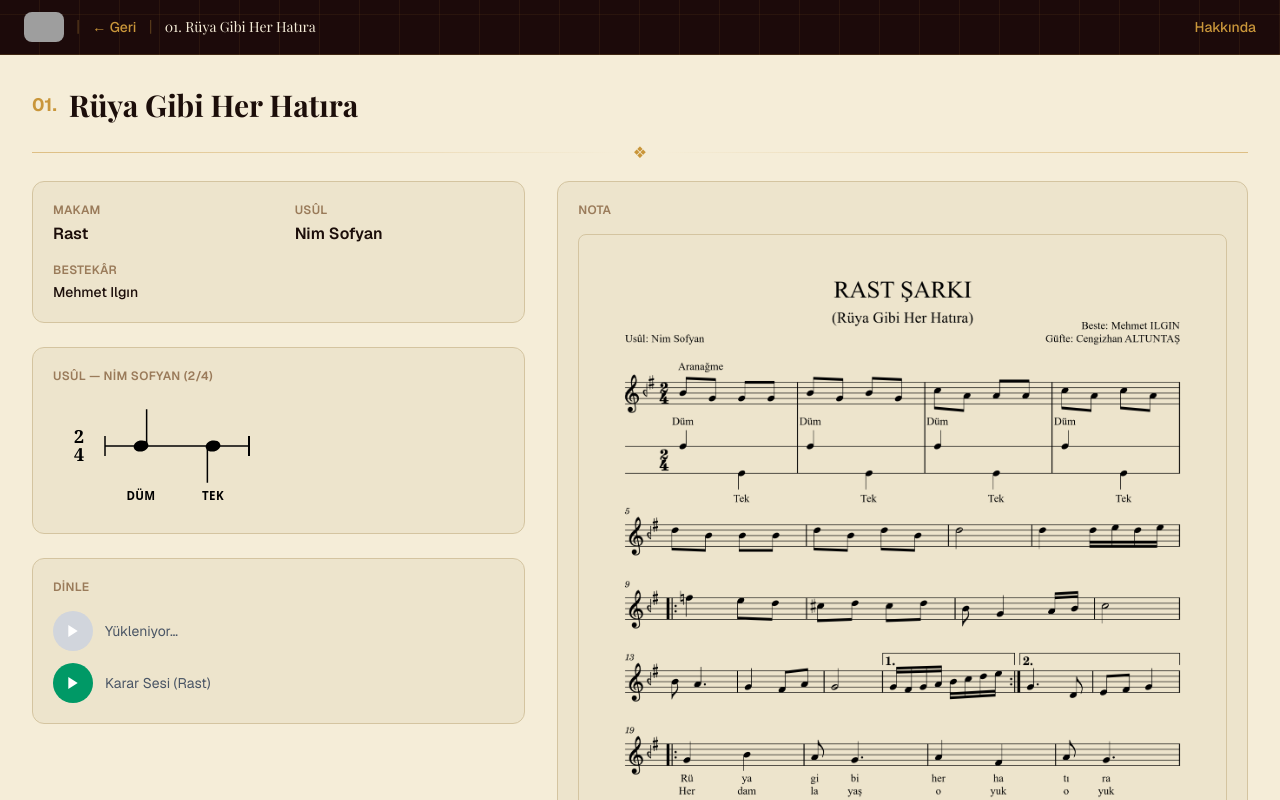
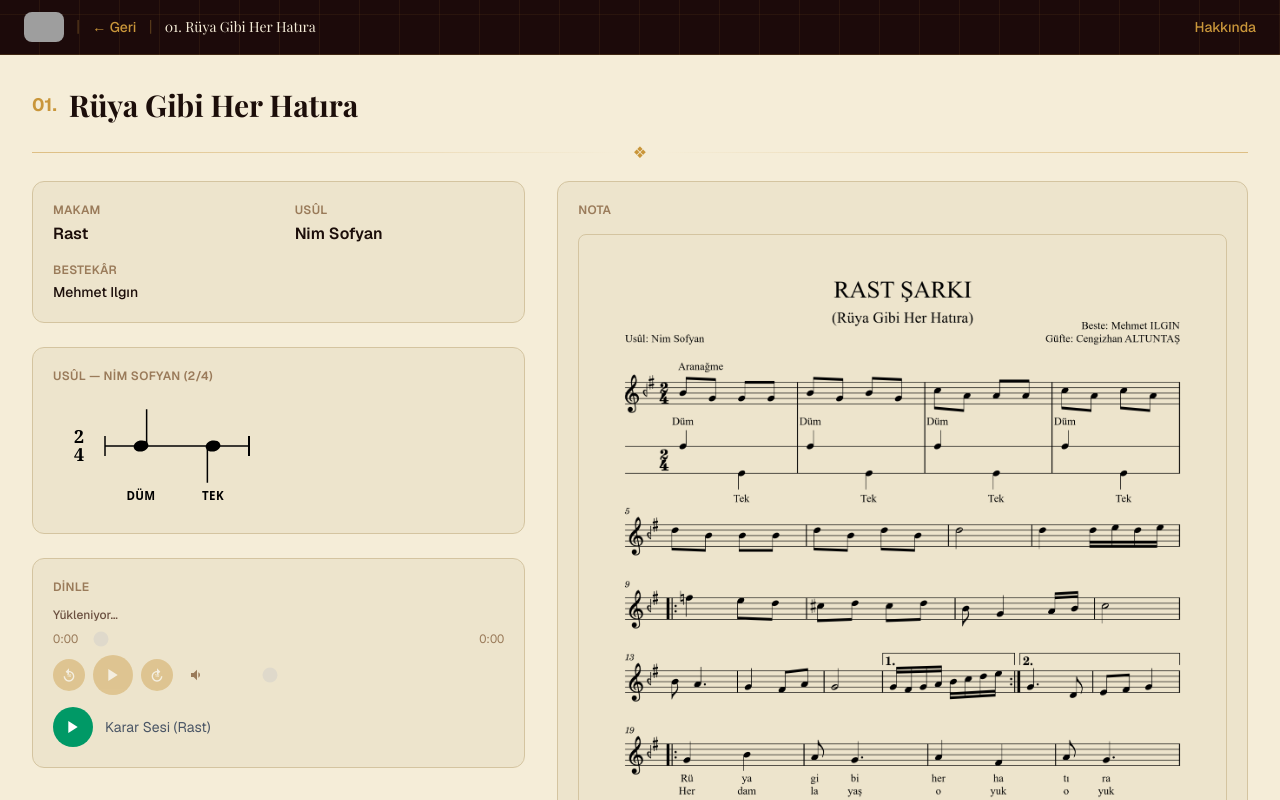
Before and after one commit to usulen/usulen.github.io, a Next.js app: page /eser/eser-01 in a window 1280 px wide. Shown: the top 800 px of the page. Built offline with nearby package versions, Linux system fonts and the light colour scheme; grey boxes are pictures that could not be loaded; a web font is replaced by a local one.

Commit message:
Ses oynatıcıya kontroller eklendi

```diff
--- a/components/AudioPlayer.tsx
+++ b/components/AudioPlayer.tsx
@@ -1,6 +1,6 @@
 'use client';
 
-import { useEffect, useRef, useState } from 'react';
+import { useEffect, useRef, useState, useCallback } from 'react';
 
 declare global {
   interface Window {
@@ -14,11 +14,35 @@ interface Props {
   title: string;
 }
 
+function fmt(s: number) {
+  const m = Math.floor(s / 60);
+  const sec = Math.floor(s % 60);
+  return `${m}:${sec.toString().padStart(2, '0')}`;
+}
+
 export default function AudioPlayer({ youtubeId, title }: Props) {
-  const playerRef = useRef<any>(null);
-  const holderRef = useRef<HTMLDivElement>(null);
-  const [playing, setPlaying] = useState(false);
-  const [ready, setReady] = useState(false);
+  const playerRef  = useRef<any>(null);
+  const holderRef  = useRef<HTMLDivElement>(null);
+  const tickRef    = useRef<ReturnType<typeof setInterval> | null>(null);
+
+  const [playing,  setPlaying]  = useState(false);
+  const [ready,    setReady]    = useState(false);
+  const [current,  setCurrent]  = useState(0);
+  const [duration, setDuration] = useState(0);
+  const [volume,   setVolume]   = useState(80);
+
+  const stopTick = useCallback(() => {
+    if (tickRef.current) { clearInterval(tickRef.current); tickRef.current = null; }
+  }, []);
+
+  const startTick = useCallback(() => {
+    stopTick();
+    tickRef.current = setInterval(() => {
+      if (!playerRef.current) return;
+      setCurrent(playerRef.current.getCurrentTime?.() ?? 0);
+      setDuration(playerRef.current.getDuration?.() ?? 0);
+    }, 500);
+  }, [stopTick]);
 
   useEffect(() => {
     let destroyed = false;
@@ -26,14 +50,21 @@ export default function AudioPlayer({ youtubeId, title }: Props) {
     const initPlayer = () => {
       if (destroyed || !holderRef.current) return;
       playerRef.current = new window.YT.Player(holderRef.current, {
-        height: '1',
-        width: '1',
+        height: '1', width: '1',
         videoId: youtubeId,
         playerVars: { autoplay: 0, controls: 0, rel: 0 },
         events: {
-          onReady: () => { if (!destroyed) setReady(true); },
+          onReady: (e: any) => {
+            if (destroyed) return;
+            e.target.setVolume(80);
+            setDuration(e.target.getDuration?.() ?? 0);
+            setReady(true);
+          },
           onStateChange: (e: any) => {
-            if (!destroyed) setPlaying(e.data === window.YT.PlayerState.PLAYING);
+            if (destroyed) return;
+            const isPlaying = e.data === window.YT.PlayerState.PLAYING;
+            setPlaying(isPlaying);
+            isPlaying ? startTick() : stopTick();
           },
         },
       });
@@ -44,7 +75,6 @@ export default function AudioPlayer({ youtubeId, title }: Props) {
     } else {
       const prev = window.onYouTubeIframeAPIReady;
       window.onYouTubeIframeAPIReady = () => { prev?.(); initPlayer(); };
-
       if (!document.querySelector('script[src*="youtube.com/iframe_api"]')) {
         const tag = document.createElement('script');
         tag.src = 'https://www.youtube.com/iframe_api';
@@ -54,44 +84,112 @@ export default function AudioPlayer({ youtubeId, title }: Props) {
 
     return () => {
       destroyed = true;
+      stopTick();
       playerRef.current?.destroy();
     };
-  }, [youtubeId]);
+  }, [youtubeId, startTick, stopTick]);
 
   const toggle = () => {
     if (!playerRef.current || !ready) return;
-    if (playing) {
-      playerRef.current.pauseVideo();
-    } else {
-      playerRef.current.playVideo();
-    }
+    playing ? playerRef.current.pauseVideo() : playerRef.current.playVideo();
   };
 
+  const seek = (delta: number) => {
+    if (!playerRef.current || !ready) return;
+    const next = Math.max(0, Math.min((playerRef.current.getCurrentTime?.() ?? 0) + delta, duration));
+    playerRef.current.seekTo(next, true);
+    setCurrent(next);
+  };
+
+  const onSeekBar = (e: React.ChangeEvent<HTMLInputElement>) => {
+    const val = Number(e.target.value);
+    playerRef.current?.seekTo(val, true);
+    setCurrent(val);
+  };
+
+  const onVolume = (e: React.ChangeEvent<HTMLInputElement>) => {
+    const val = Number(e.target.value);
+    setVolume(val);
+    playerRef.current?.setVolume(val);
+  };
+
+  const btnCls = 'flex items-center justify-center rounded-full text-white transition-colors disabled:opacity-40';
+  const gold   = { background: '#C9963A' };
+  const goldHover = 'hover:opacity-90';
+
   return (
-    <div className="mt-4 flex items-center gap-3">
+    <div className="mt-3 space-y-2" style={{ color: '#1C0E0A' }}>
       {/* Gizli YouTube iframe */}
       <div style={{ position: 'fixed', left: '-9999px', width: 1, height: 1, overflow: 'hidden' }}>
         <div ref={holderRef} />
       </div>
 
-      <button
-        onClick={toggle}
+      {/* Başlık */}
+      <p className="text-xs font-medium truncate" style={{ color: '#6B5040' }}>
+        {ready ? title : 'Yükleniyor…'}
+      </p>
+
+      {/* Progress bar */}
+      <div className="flex items-center gap-2">
+        <span className="text-xs tabular-nums w-8 shrink-0" style={{ color: '#9A7B5A' }}>{fmt(current)}</span>
+        <input
+          type="range" min={0} max={duration || 1} step={1} value={current}
+          onChange={onSeekBar}
           disabled={!ready}
-        className="flex items-center justify-center w-10 h-10 rounded-full bg-indigo-600 hover:bg-indigo-700 disabled:bg-gray-300 text-white transition-colors"
-        aria-label={playing ? 'Durdur' : 'Çal'}
-      >
+          className="flex-1 h-1.5 rounded-full appearance-none cursor-pointer disabled:opacity-40"
+          style={{ accentColor: '#C9963A' }}
+        />
+        <span className="text-xs tabular-nums w-8 shrink-0 text-right" style={{ color: '#9A7B5A' }}>{fmt(duration)}</span>
+      </div>
+
+      {/* Kontroller */}
+      <div className="flex items-center gap-2">
+        {/* 10s geri */}
+        <button onClick={() => seek(-10)} disabled={!ready} title="10 saniye geri"
+          className={`${btnCls} ${goldHover} w-8 h-8`} style={gold}>
+          <svg viewBox="0 0 24 24" fill="currentColor" className="w-4 h-4">
+            <path d="M12 5V2L7 7l5 5V8c3.31 0 6 2.69 6 6s-2.69 6-6 6-6-2.69-6-6H4c0 4.42 3.58 8 8 8s8-3.58 8-8-3.58-8-8-8z"/>
+            <text x="12" y="15" textAnchor="middle" fontSize="6" fontWeight="bold" fill="white" fontFamily="system-ui">10</text>
+          </svg>
+        </button>
+
+        {/* Play/Pause */}
+        <button onClick={toggle} disabled={!ready} title={playing ? 'Durdur' : 'Çal'}
+          className={`${btnCls} ${goldHover} w-10 h-10`} style={gold}>
           {playing ? (
             <svg className="w-4 h-4" fill="currentColor" viewBox="0 0 24 24">
-            <rect x="6" y="4" width="4" height="16" />
-            <rect x="14" y="4" width="4" height="16" />
+              <rect x="6" y="4" width="4" height="16"/><rect x="14" y="4" width="4" height="16"/>
             </svg>
           ) : (
             <svg className="w-4 h-4" fill="currentColor" viewBox="0 0 24 24">
-            <polygon points="5,3 19,12 5,21" />
+              <polygon points="5,3 19,12 5,21"/>
             </svg>
           )}
         </button>
-      <span className="text-sm text-gray-600">{ready ? title : 'Yükleniyor…'}</span>
+
+        {/* 10s ileri */}
+        <button onClick={() => seek(10)} disabled={!ready} title="10 saniye ileri"
+          className={`${btnCls} ${goldHover} w-8 h-8`} style={gold}>
+          <svg viewBox="0 0 24 24" fill="currentColor" className="w-4 h-4">
+            <path d="M12 5V2l5 5-5 5V8c-3.31 0-6 2.69-6 6s2.69 6 6 6 6-2.69 6-6h2c0 4.42-3.58 8-8 8s-8-3.58-8-8 3.58-8 8-8z"/>
+            <text x="12" y="15" textAnchor="middle" fontSize="6" fontWeight="bold" fill="white" fontFamily="system-ui">10</text>
+          </svg>
+        </button>
+
+        {/* Ses */}
+        <div className="flex items-center gap-1.5 ml-2">
+          <svg viewBox="0 0 24 24" fill="currentColor" className="w-4 h-4 shrink-0" style={{ color: '#9A7B5A' }}>
+            <path d="M3 9v6h4l5 5V4L7 9H3zm13.5 3c0-1.77-1.02-3.29-2.5-4.03v8.05c1.48-.73 2.5-2.25 2.5-4.02z"/>
+          </svg>
+          <input
+            type="range" min={0} max={100} step={1} value={volume}
+            onChange={onVolume}
+            disabled={!ready}
+            className="w-20 h-1.5 rounded-full appearance-none cursor-pointer disabled:opacity-40"
+            style={{ accentColor: '#C9963A' }}
+          />
+        </div>
+      </div>
     </div>
   );
 }
--- a/data/eserler.ts
+++ b/data/eserler.ts
@@ -119,6 +119,7 @@ export const ESERLER: Eser[] = [
     usul: 'Sofyan',
     beste: 'Tatyos Efendi',
     scorePaths: ['/scores/Gamzedeyim-1.png'],
+    youtubeId: 'VX9h_SQ9lPc',
     audioPath: '/audio/eser-11.mp3',
     usulPatternKey: 'Sofyan',
   },
@@ -129,6 +130,7 @@ export const ESERLER: Eser[] = [
     usul: 'Türk Aksağı',
     beste: 'Mısırlı Udi İbrahim Efendi',
     scorePaths: ['/scores/Yalnız bırakıp-1.png'],
+    youtubeId: 'DXifEAgoZwo',
     audioPath: '/audio/eser-12.mp3',
     usulPatternKey: 'Türk Aksağı',
   },
@@ -139,6 +141,7 @@ export const ESERLER: Eser[] = [
     usul: 'Yürük Semâî',
     beste: 'Süleyman Erguner',
     scorePaths: ['/scores/Erenler-1.png'],
+    youtubeId: 'tJkUD_eYbZE',
     audioPath: '/audio/eser-13.mp3',
     usulPatternKey: 'Yürük Semâî',
   },
@@ -149,6 +152,7 @@ export const ESERLER: Eser[] = [
     usul: 'Devr-i Hindî',
     beste: 'Şerif İçli',
     scorePaths: ['/scores/Gözlerin hayran bakarmış-1.png', '/scores/Gözlerin hayran bakarmış-2.png'],
+    youtubeId: '8Gl_N129u6A',
     audioPath: '/audio/eser-14.mp3',
     usulPatternKey: 'Devr-i Hindî',
   },
@@ -159,6 +163,7 @@ export const ESERLER: Eser[] = [
     usul: 'Düyek',
     beste: "Lem'i Atlı",
     scorePaths: ['/scores/Bu İmtidâd-ı Cevre Ki Bahtın Şitâbı Var-1.png'],
+    youtubeId: '5z6NW95S8qs',
     audioPath: '/audio/eser-15.mp3',
     usulPatternKey: 'Düyek',
   },
@@ -169,6 +174,7 @@ export const ESERLER: Eser[] = [
     usul: 'Müsemmen',
     beste: 'Fehmi Tokay',
     scorePaths: ['/scores/Gelmedin bir kerreden-1.png'],
+    youtubeId: 'mRgGM2urNFg',
     audioPath: '/audio/eser-16.mp3',
     usulPatternKey: 'Müsemmen',
   },
@@ -179,6 +185,7 @@ export const ESERLER: Eser[] = [
     usul: 'Ağır Aksak',
     beste: 'Şevki Bey',
     scorePaths: ['/scores/Kimseler gelmez-1.png', '/scores/Kimseler gelmez-2.png'],
+    youtubeId: 'vI7Yn0KMeug',
     audioPath: '/audio/eser-17.mp3',
     usulPatternKey: 'Ağır Aksak',
   },
@@ -190,6 +197,7 @@ export const ESERLER: Eser[] = [
     usul: 'Sofyan',
     beste: 'Şevki Bey',
     scorePaths: ['/scores/emeli meyli vefa-1.png', '/scores/emeli meyli vefa-2.png'],
+    youtubeId: '9bMnMELuHCs',
     audioPath: '/audio/eser-18.mp3',
     usulPatternKey: 'Sofyan',
   },
@@ -200,6 +208,7 @@ export const ESERLER: Eser[] = [
     usul: 'Yürük Semâî',
     beste: "Tab'i Mustafa Efendi",
     scorePaths: ['/scores/gül yüzlülerin-1.png'],
+    youtubeId: '3V-j2hkYaCY',
     audioPath: '/audio/eser-19.mp3',
     usulPatternKey: 'Yürük Semâî',
   },
@@ -210,6 +219,7 @@ export const ESERLER: Eser[] = [
     usul: 'Devr-i Hindî',
     beste: 'Mahmut Celalettin Paşa',
     scorePaths: ['/scores/Narı Firkat Şûlepaş-1.png', '/scores/Narı Firkat Şûlepaş-2.png'],
+    youtubeId: 'XkbteNtz0ds',
     audioPath: '/audio/eser-20.mp3',
     usulPatternKey: 'Devr-i Hindî',
   },
@@ -220,6 +230,7 @@ export const ESERLER: Eser[] = [
     usul: 'Oynak',
     beste: 'Anonim',
     scorePaths: ['/scores/beni de vurdu güzeller-1.png'],
+    youtubeId: 'jrTM7Wp0axc',
     audioPath: '/audio/eser-21.mp3',
     usulPatternKey: 'Oynak',
   },
@@ -231,6 +242,7 @@ export const ESERLER: Eser[] = [
     usul: 'Nim Sofyan',
     beste: 'Tanburi Cemil Bey',
     scorePaths: ['/scores/Çeçen Kızı-1.png'],
+    youtubeId: 'jlETB2Lyb88',
     audioPath: '/audio/eser-22.mp3',
     usulPatternKey: 'Nim Sofyan',
   },
@@ -241,6 +253,7 @@ export const ESERLER: Eser[] = [
     usul: 'Türk Aksağı',
     beste: 'Şevki Bey',
     scorePaths: ['/scores/Hicran oku-1.png', '/scores/Hicran oku-2.png'],
+    youtubeId: 'lpxu2RmTrYQ',
     audioPath: '/audio/eser-23.mp3',
     usulPatternKey: 'Türk Aksağı',
   },
@@ -251,6 +264,7 @@ export const ESERLER: Eser[] = [
     usul: 'Yürük Semâî',
     beste: 'Tanburi Ali Efendi',
     scorePaths: ['/scores/Senden bilirim yok-1.png', '/scores/Senden bilirim yok-2.png'],
+    youtubeId: 'A1JBNzNc8Vk',
     audioPath: '/audio/eser-24.mp3',
     usulPatternKey: 'Yürük Semâî',
   },
@@ -261,6 +275,7 @@ export const ESERLER: Eser[] = [
     usul: 'Devr-i Hindî',
     beste: 'Tanburi Cemil Bey',
     scorePaths: ['/scores/Görmek ister gözlerim-1.png', '/scores/Görmek ister gözlerim-2.png'],
+    youtubeId: '4AwLtFekiwY',
     audioPath: '/audio/eser-25.mp3',
     usulPatternKey: 'Devr-i Hindî',
   },
@@ -271,6 +286,7 @@ export const ESERLER: Eser[] = [
     usul: 'Düyek',
     beste: 'Rakım Elkutlu',
     scorePaths: ['/scores/Müheyya oldu meclis-1.png', '/scores/Müheyya oldu meclis-2.png'],
+    youtubeId: 'Ywez2a3Vl1c',
     audioPath: '/audio/eser-26.mp3',
     usulPatternKey: 'Düyek',
   },
@@ -281,6 +297,7 @@ export const ESERLER: Eser[] = [
     usul: 'Aksak',
     beste: 'Şerif İçli',
     scorePaths: ['/scores/Ezelden aşinanım-1.png'],
+    youtubeId: '105X5cgk_vg',
     audioPath: '/audio/eser-27.mp3',
     usulPatternKey: 'Aksak',
   },
@@ -291,6 +308,7 @@ export const ESERLER: Eser[] = [
     usul: 'Curcuna',
     beste: 'Anonim',
     scorePaths: ['/scores/Sinemde bir tutuşmuş-1.png', '/scores/Sinemde bir tutuşmuş-2.png'],
+    youtubeId: 'TRDaJeVi8Fk',
     audioPath: '/audio/eser-28.mp3',
     usulPatternKey: 'Curcuna',
   },
@@ -301,6 +319,7 @@ export const ESERLER: Eser[] = [
     usul: 'Aksak Semâî',
     beste: 'Zaharya',
     scorePaths: ['/scores/Talâtın devr-i kamerde-1.png', '/scores/Talâtın devr-i kamerde-2.png'],
+    youtubeId: 'aMJU8XqwPP4',
     audioPath: '/audio/eser-29.mp3',
     usulPatternKey: 'Aksak Semâî',
   },
@@ -312,6 +331,7 @@ export const ESERLER: Eser[] = [
     usul: 'Yürük Semâî',
     beste: 'Hacı Sadullah Ağa',
     scorePaths: ['/scores/Bir elif çekti yine-1.png', '/scores/Bir elif çekti yine-2.png'],
+    youtubeId: 'OD3HUyh4d8A',
     audioPath: '/audio/eser-30.mp3',
     usulPatternKey: 'Yürük Semâî',
   },
@@ -322,6 +342,7 @@ export const ESERLER: Eser[] = [
     usul: 'Düyek',
     beste: 'Rifat Bey',
     scorePaths: ['/scores/Gözden cemalin çün-1.png'],
+    youtubeId: 'PUnMOS1DFlg',
     audioPath: '/audio/eser-31.mp3',
     usulPatternKey: 'Düyek',
   },
@@ -332,6 +353,7 @@ export const ESERLER: Eser[] = [
     usul: 'Aksak',
     beste: 'Hacı Arif Bey',
     scorePaths: ['/scores/Humarı yok-1.png', '/scores/Humarı yok-2.png'],
+    youtubeId: 'JpArj8-KEkk',
     audioPath: '/audio/eser-32.mp3',
     usulPatternKey: 'Aksak',
   },
@@ -342,6 +364,7 @@ export const ESERLER: Eser[] = [
     usul: 'Evfer',
     beste: 'Şevki Bey',
     scorePaths: ['/scores/Bıçak düşmez belinden-1.png', '/scores/Bıçak düşmez belinden-2.png'],
+    youtubeId: 'nSLw11sSSrU',
     audioPath: '/audio/eser-33.mp3',
     usulPatternKey: 'Evfer',
   },
@@ -352,6 +375,7 @@ export const ESERLER: Eser[] = [
     usul: 'Raks Aksağı',
     beste: 'Anonim',
     scorePaths: ['/scores/İstanbuldan Üsküdara yol gider-1.png'],
+    youtubeId: 'WuStc76G_oc',
     audioPath: '/audio/eser-34.mp3',
     usulPatternKey: 'Raks Aksağı',
   },
@@ -362,6 +386,7 @@ export const ESERLER: Eser[] = [
     usul: 'Curcuna',
     beste: 'Rahmi Bey',
     scorePaths: ['/scores/Yetmez Mi Sana Bister ü Bâlîn Kucağım-1.png', '/scores/Yetmez Mi Sana Bister ü Bâlîn Kucağım-2.png'],
+    youtubeId: 'OCf9Ak-rx7A',
     audioPath: '/audio/eser-35.mp3',
     usulPatternKey: 'Curcuna',
   },
@@ -372,6 +397,7 @@ export const ESERLER: Eser[] = [
     usul: 'Aksak Semâî',
     beste: 'Tanburi Cemil Bey',
     scorePaths: ['/scores/MUHAYYER SAZ SEMÂÎSİ-1.png', '/scores/MUHAYYER SAZ SEMÂÎSİ-2.png'],
+    youtubeId: '-JBJzwcReg4',
     audioPath: '/audio/eser-36.mp3',
     usulPatternKey: 'Aksak Semâî',
   },
@@ -383,6 +409,7 @@ export const ESERLER: Eser[] = [
     usul: 'Türk Aksağı',
     beste: 'Medeni Aziz Efendi',
     scorePaths: ['/scores/ey çerhi sitemger-1.png'],
+    youtubeId: '92XAJVRHlU8',
     audioPath: '/audio/eser-37.mp3',
     usulPatternKey: 'Türk Aksağı',
   },
@@ -393,6 +420,7 @@ export const ESERLER: Eser[] = [
     usul: 'Yürük Semâî',
     beste: 'Hacı Sadullah Ağa',
     scorePaths: ['/scores/Nideyim sahnı çemen-1.png', '/scores/Nideyim sahnı çemen-2.png'],
+    youtubeId: 'UJ01ZkLhcGU',
     audioPath: '/audio/eser-38.mp3',
     usulPatternKey: 'Yürük Semâî',
   },
@@ -403,6 +431,7 @@ export const ESERLER: Eser[] = [
     usul: 'Devr-i Hindî',
     beste: 'Enderûnî Ali Bey',
     scorePaths: ['/scores/Aşık oldum yavrucağım-1.png', '/scores/Aşık oldum yavrucağım-2.png'],
+    youtubeId: '8B2Qmaxv6oM',
     audioPath: '/audio/eser-39.mp3',
     usulPatternKey: 'Devr-i Hindî',
   },
@@ -414,6 +443,7 @@ export const ESERLER: Eser[] = [
     usul: 'Devr-i Turan',
     beste: 'Anonim',
     scorePaths: ['/scores/gidem dedim aman-1.png'],
+    youtubeId: 'TiV6XpF2aiM',
     audioPath: '/audio/eser-40.mp3',
     usulPatternKey: 'Devr-i Turan',
   },
@@ -424,6 +454,7 @@ export const ESERLER: Eser[] = [
     usul: 'Ağır Düyek',
     beste: 'İsmail Dede Efendi',
     scorePaths: ['/scores/Ey çeşm-i ahu-1.png', '/scores/Ey çeşm-i ahu-2.png'],
+    youtubeId: 'InPalRWNIkU',
     audioPath: '/audio/eser-41.mp3',
     usulPatternKey: 'Ağır Düyek',
   },
@@ -434,6 +465,7 @@ export const ESERLER: Eser[] = [
     usul: 'Müsemmen',
     beste: 'Hacı Ârif Bey',
     scorePaths: ['/scores/kamer çehre-1.png', '/scores/kamer çehre-2.png'],
+    youtubeId: 'j3HPY4UaA8A',
     audioPath: '/audio/eser-42.mp3',
     usulPatternKey: 'Müsemmen',
   },
@@ -444,6 +476,7 @@ export const ESERLER: Eser[] = [
     usul: 'Aksak',
     beste: 'Şemseddin Ziyâ Bey',
     scorePaths: ['/scores/Kim görse seni-1.png', '/scores/Kim görse seni-2.png'],
+    youtubeId: 'KVXP4YL2NxA',
     audioPath: '/audio/eser-43.mp3',
     usulPatternKey: 'Aksak',
   },
@@ -454,6 +487,7 @@ export const ESERLER: Eser[] = [
     usul: 'Evfer',
     beste: 'Dede Efendi',
     scorePaths: ['/scores/Mah yüzüne aşıkanım-1.png'],
+    youtubeId: 'I4g-ZHxsH-Q',
     audioPath: '/audio/eser-44.mp3',
     usulPatternKey: 'Evfer',
   },
@@ -464,6 +498,7 @@ export const ESERLER: Eser[] = [
     usul: 'Curcuna',
     beste: 'Rıfat Bey',
     scorePaths: ['/scores/Sislendi hava-1.png', '/scores/Sislendi hava-2.png'],
+    youtubeId: 'gZS1XalsbBo',
     audioPath: '/audio/eser-45.mp3',
     usulPatternKey: 'Curcuna',
   },
@@ -474,6 +509,7 @@ export const ESERLER: Eser[] = [
     usul: 'Aksak Semâî',
     beste: 'Veli Dede',
     scorePaths: ['/scores/Hicaz Saz Semaisi-1.png'],
+    youtubeId: '_PpW5cFFeJU',
     audioPath: '/audio/eser-46.mp3',
     usulPatternKey: 'Aksak Semâî',
   },
@@ -484,6 +520,7 @@ export const ESERLER: Eser[] = [
     usul: 'Lenk Fahte',
     beste: 'Suphi Ezgi',
     scorePaths: ['/scores/baktıkça hüsn ü anına-1.png', '/scores/baktıkça hüsn ü anına-2.png'],
+    youtubeId: 'ggEqstgIZ-o',
     audioPath: '/audio/eser-47.mp3',
     usulPatternKey: 'Lenk Fahte',
   },
@@ -495,6 +532,7 @@ export const ESERLER: Eser[] = [
     usul: 'Semâî',
     beste: 'Vecdi Seyhun',
     scorePaths: ['/scores/Dil-bestenim-1.png', '/scores/Dil-bestenim-2.png'],
+    youtubeId: 'EnNIFS9fdqs',
     audioPath: '/audio/eser-48.mp3',
     usulPatternKey: 'Semâî',
   },
@@ -505,6 +543,7 @@ export const ESERLER: Eser[] = [
     usul: 'Sofyan',
     beste: 'İsmet Ağa',
     scorePaths: ['/scores/Bunu inkar etmez-1.png', '/scores/Bunu inkar etmez-2.png'],
+    youtubeId: 'HTzTVo7aCGw',
     audioPath: '/audio/eser-49.mp3',
     usulPatternKey: 'Sofyan',
   },
@@ -515,6 +554,7 @@ export const ESERLER: Eser[] = [
     usul: 'Türk Aksağı',
     beste: 'Şâkir Ağa',
     scorePaths: ['/scores/Dün gece sende-1.png', '/scores/Dün gece sende-2.png'],
+    youtubeId: 'ZsJUd57zvJs',
     audioPath: '/audio/eser-50.mp3',
     usulPatternKey: 'Türk Aksağı',
   },
@@ -525,6 +565,7 @@ export const ESERLER: Eser[] = [
     usul: 'Yürük Semâî',
     beste: 'İsmail Baha Sürelsan',
     scorePaths: ['/scores/Güle sor bülbüle sor-1.png'],
+    youtubeId: 'FT5Yg7WR6cE',
     audioPath: '/audio/eser-51.mp3',
     usulPatternKey: 'Yürük Semâî',
   },
@@ -535,6 +576,7 @@ export const ESERLER: Eser[] = [
     usul: 'Devr-i Hindî',
     beste: 'Selahaddin İçli',
     scorePaths: ['/scores/bahara indi melekler-1.png', '/scores/bahara indi melekler-2.png'],
+    youtubeId: '3ZyqvB-9jDs',
     audioPath: '/audio/eser-52.mp3',
     usulPatternKey: 'Devr-i Hindî',
   },
@@ -545,6 +587,7 @@ export const ESERLER: Eser[] = [
     usul: 'Devr-i Hindî',
     beste: 'Fehmi Tokay',
     scorePaths: ['/scores/Benden ayrı düştün-1.png'],
+    youtubeId: '_GZkasr_Ymk',
     audioPath: '/audio/eser-53.mp3',
     usulPatternKey: 'Devr-i Hindî',
   },
@@ -555,6 +598,7 @@ export const ESERLER: Eser[] = [
     usul: 'Düyek',
     beste: 'Fehmi Tokay',
     scorePaths: ['/scores/Geçti bahar hazan erdi-1.png'],
+    youtubeId: 'a74IP7DgodA',
     audioPath: '/audio/eser-54.mp3',
     usulPatternKey: 'Düyek',
   },
@@ -565,6 +609,7 @@ export const ESERLER: Eser[] = [
     usul: 'Evfer',
     beste: 'III. Selim',
     scorePaths: ['/scores/Bir pür cefa-1.png', '/scores/Bir pür cefa-2.png'],
+    youtubeId: 'e-WQpfsiVAQ',
     audioPath: '/audio/eser-55.mp3',
     usulPatternKey: 'Evfer',
   },
@@ -575,6 +620,7 @@ export const ESERLER: Eser[] = [
     usul: 'Aksak Semâî',
     beste: 'Dede Efendi',
     scorePaths: ['/scores/Zülfündedir benim-1.png', '/scores/Zülfündedir benim-2.png', '/scores/Zülfündedir benim-3.png'],
+    youtubeId: '_ADI4Y2_fxM',
     audioPath: '/audio/eser-56.mp3',
     usulPatternKey: 'Aksak Semâî',
   },
@@ -586,6 +632,7 @@ export const ESERLER: Eser[] = [
     usul: 'Sofyan',
     beste: 'Yıldırım Gürses',
     scorePaths: ['/scores/Yelkenler dikilecek-1.png'],
+    youtubeId: 'FuqwJmPc_8I',
     audioPath: '/audio/eser-57.mp3',
     usulPatternKey: 'Sofyan',
   },
@@ -607,6 +654,7 @@ export const ESERLER: Eser[] = [
     usul: 'Yürük Semâî',
     beste: 'Dede Efendi',
     scorePaths: ['/scores/Ey gonca-dehen-1.png', '/scores/Ey gonca-dehen-2.png'],
+    youtubeId: 'L11oXFI6NAE',
     audioPath: '/audio/eser-59.mp3',
     usulPatternKey: 'Yürük Semâî',
   },
```
Lines whose indentation alone changed are shown as unchanged.
